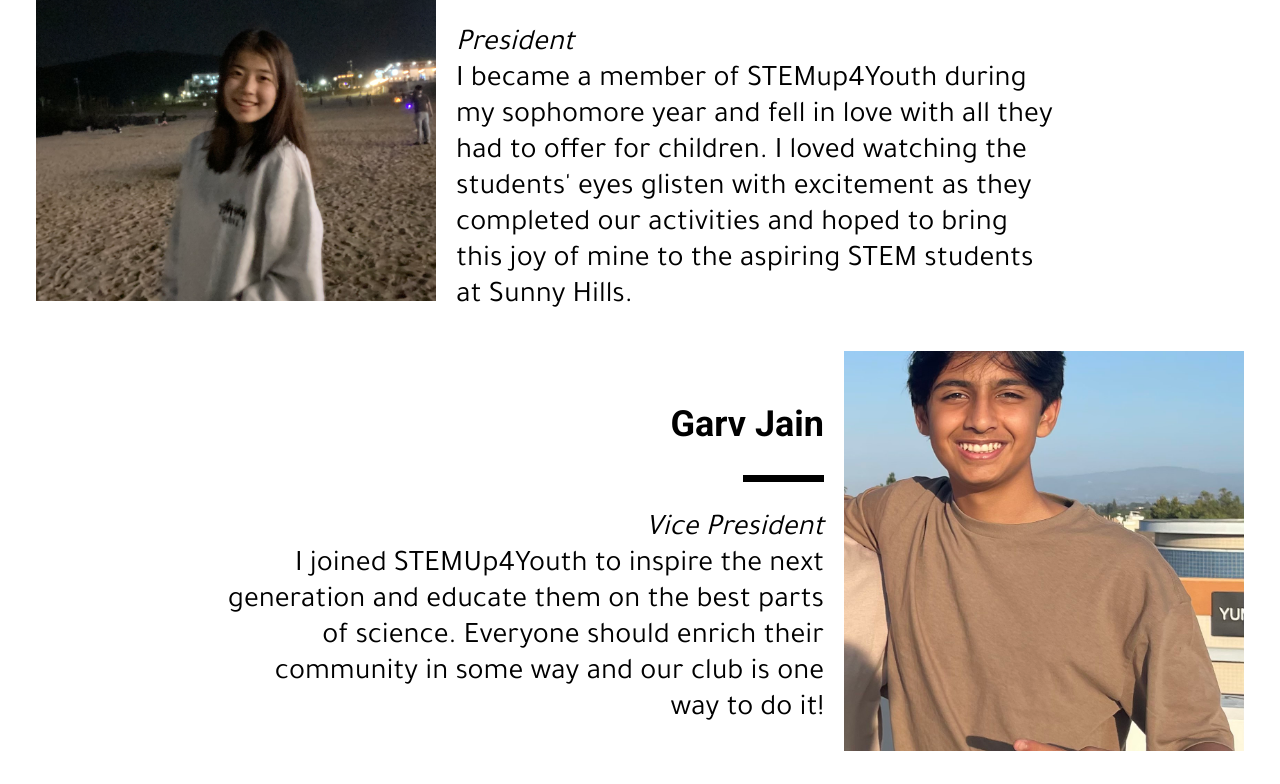
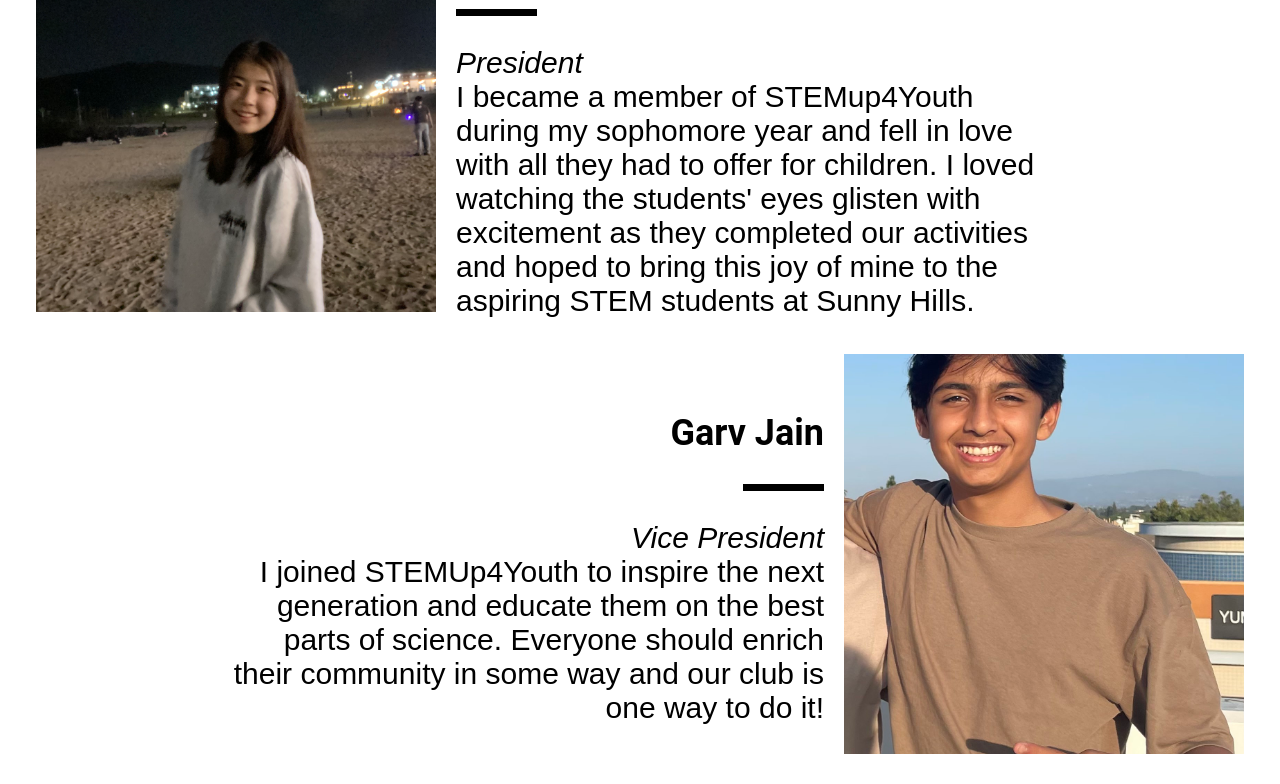
Before and after one commit to shhsstemup4youth/shhsstemup4youth, a plain HTML site: page about.html in a window 1280 px wide. Shown: the part 442-1226 px from the top of the page. Drawn offline with Linux system fonts and the light colour scheme.

Commit message:
Update about.html

```diff
--- a/about.html
+++ b/about.html
@@ -5,7 +5,7 @@
         <link rel="preconnect" href="https://fonts.googleapis.com">
 <link rel="preconnect" href="https://fonts.googleapis.com">
 <link rel="preconnect" href="https://fonts.gstatic.com" crossorigin>
-<link href="https://fonts.googleapis.com/css2?family=Lato:wght@700&family=Roboto:ital,wght@0,100;0,300;0,400;0,500;0,700;0,900;1,100;1,300;1,400;1,500;1,700;1,900&family=Tajawal:wght@200;300;400;500;700;800;900&display=swap" rel="stylesheet">
+<link href="https://fonts.googleapis.com/css2?family=Dosis&display=swap" rel="stylesheet">
     </head>
     <body>
         <header>
```
